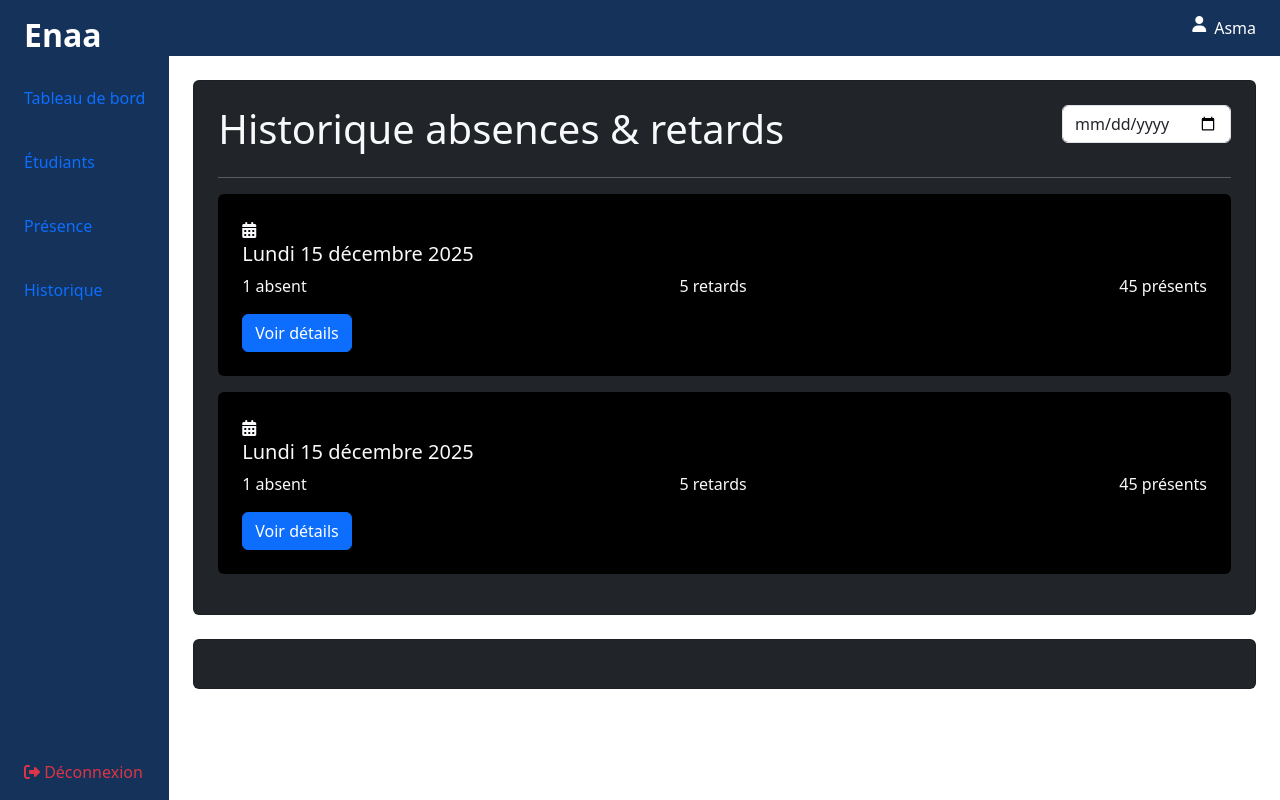
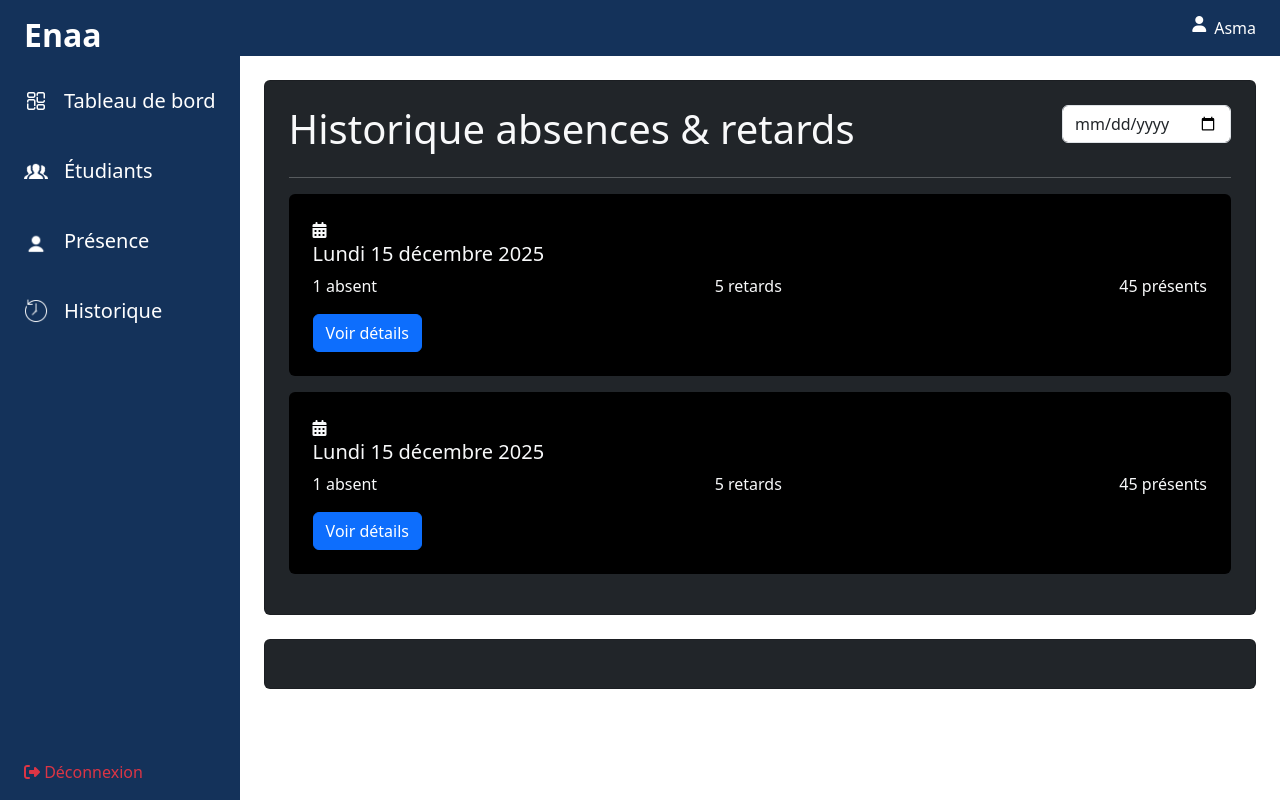
Before and after one commit to Marouanebounou/enaa-gestion-des-Absences, a plain HTML site: page historique.html in a window 1280 px wide. Drawn offline with nearby package versions, Linux system fonts and the light colour scheme.

Commit message:
Update dashboard and styles

```diff
--- a/historique.css
+++ b/historique.css
@@ -4,8 +4,13 @@ aside{
 }
 header{
     background-color: #14325a;
-    padding: 20PX;
+    padding: 50px;
+
 }
 .card{
     background: #14325a;
 }
+a{
+    color: #fff;
+    font-size: 1rem;
+}
--- a/historique.html
+++ b/historique.html
@@ -23,30 +23,30 @@
         <nav class="flex-grow-1">
             <ul class="nav flex-column gap-2">
                 <li class="nav-item">
-                    <a class="nav-link sidebar-link d-flex align-items-center gap-3 px-4 py-3" href="#">
-                       <!-- <img src="icons8-dashboard-48.png" width="24">-->
-                        <span>Tableau de bord</span>
+                    <a class="nav-link sidebar-link d-flex align-items-center gap-3 px-4 py-3" href="Tableubord.html">
+                       <img src="icons8-dashboard-48.png" width="24">
+                        <span  class="fs-5 fw-medium text-white">Tableau de bord</span>
                     </a>
                 </li>
 
                 <li class="nav-item">
                     <a class="nav-link sidebar-link d-flex align-items-center gap-3 px-4 py-3" href="etudiants.html">
-                       <!-- <img src="icons8-persons-30.png" width="24">-->
-                        <span>Étudiants</span>
+                       <img src="icons8-persons-30.png" width="24">
+                        <span  class="fs-5 fw-medium text-white">Étudiants</span>
                     </a>
                 </li>
 
                 <li class="nav-item">
                     <a class="nav-link sidebar-link d-flex align-items-center gap-3 px-4 py-3" href="presont.html">
-                       <!-- <img src="icons8-person-100.png" width="24">-->
-                        <span>Présence</span>
+                       <img src="icons8-person-100.png" width="24">
+                        <span  class="fs-5 fw-medium text-white">Présence</span>
                     </a>
                 </li>
 
                 <li class="nav-item">
                     <a class="nav-link sidebar-link d-flex align-items-center gap-3 px-4 py-3" href="historique.html">
-                        <!---<img src="icons8-history-50.png" width="24">-->
-                        <span>Historique</span>
+                       <img src="icons8-history-50.png" width="24">
+                        <span  class="fs-5 fw-medium text-white">Historique</span>
                     </a>
                 </li>
             </ul>
@@ -61,7 +61,7 @@
     <div class="flex-grow-1 d-flex flex-column">
 
         <!-- HEADER -->
-        <header class="header d-flex justify-content-end px-4 py-3 text-white">
+        <header class="header d-flex justify-content-end px-4 py-3 text-white ">
             <i class="fa-solid fa-user me-2"></i>
             <span class="fw-medium">Asma</span>
         </header>
--- a/style.css
+++ b/style.css
@@ -60,7 +60,9 @@ body {
         display: block;
     }
 }
-
+header{
+    background-color: #14325a;
+}
 .bg-theme-sidebar {
     background-color: #0b1736;
 }
```
Also changed, not shown: Tableubord.html (+2 -3 lines), presont.html (+4 -4 lines), tableubord.js (line endings or trailing spaces).
